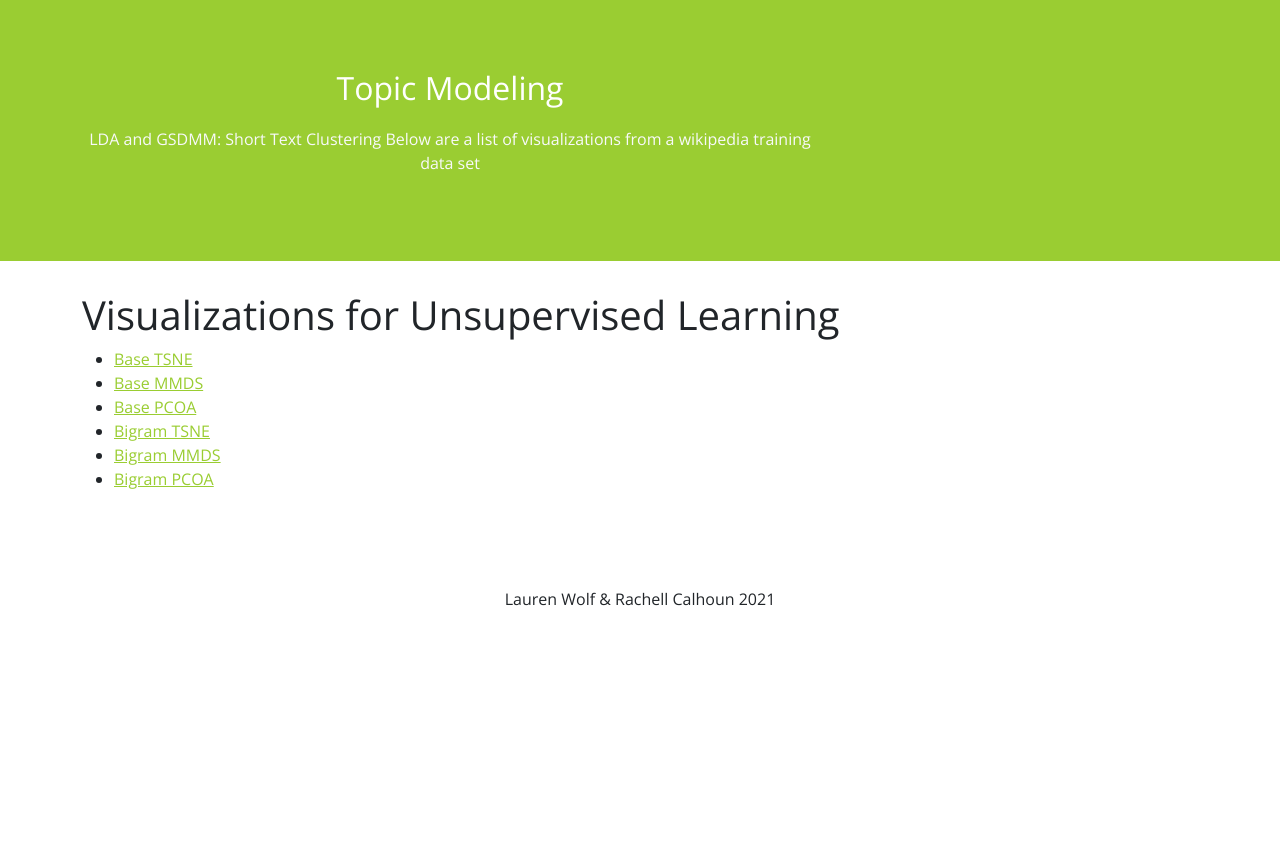
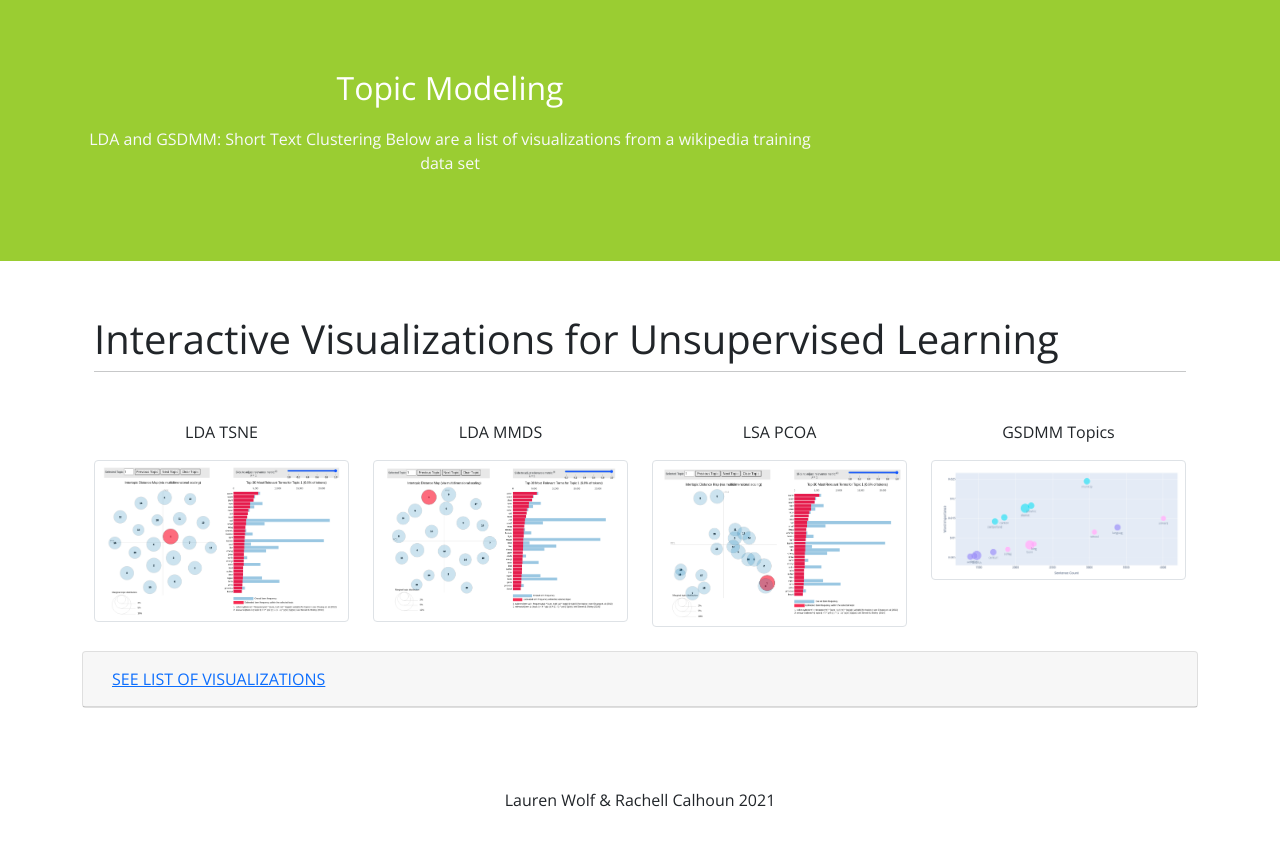
Before and after one commit to RachellCalhoun/text-prediction-app, a Django app: page /unsupervised/ in a window 1280 px wide. Shown: the part 74-942 px from the top of the page. Before the commit the page ends 680 px from the top, so only its background shows below. Run offline with Django 3.2, Linux system fonts and the light colour scheme.

Commit message:
add gallery

```diff
--- /dev/null
+++ b/textprediction/predict/templates/predict/_gallery.html
@@ -0,0 +1,38 @@
+
+<!-- Page Content -->
+<div class="container">
+
+    <h1 class="fw-light text-center text-lg-start mt-4 mb-0">Interactive Visualizations for Unsupervised Learning</h1>
+
+    <hr class="mt-2 mb-5">
+
+    <div class="row text-center text-lg-start">
+
+      <div class="col-lg-3 col-md-4 col-6">
+        <p class="text-center">LDA TSNE</p>
+        <a href='{% url "base_tsne" %}' class="d-block mb-4 h-100">
+
+          <img class="img-fluid img-thumbnail" src="../static/base_tsne.png" alt="LDA TSNE">
+        </a>
+      </div>
+      <div class="col-lg-3 col-md-4 col-6">
+        <p class="text-center">LDA MMDS</p>
+        <a href='{% url "base_mmds" %}' class="d-block mb-4 h-100">
+          <img class="img-fluid img-thumbnail" src="../static/base_mmds.png" alt="LDA MMDS">
+        </a>
+      </div>
+      <div class="col-lg-3 col-md-4 col-6">
+        <p class="text-center">LSA PCOA</p>
+        <a href='{% url "base_pcoa" %}' class="d-block mb-4 h-100">
+          <img class="img-fluid img-thumbnail" src="../static/base_pcoa.png" alt="LSA PCOA">
+        </a>
+      </div>
+      <div class="col-lg-3 col-md-4 col-6">
+        <p class="text-center">GSDMM Topics</p>
+        <a href='{% url "topics" %}' class="d-block mb-4 h-100">
+          <img class="img-fluid img-thumbnail" src="../static/topics.png" alt="GSDMM Topics">
+        </a>
+      </div>
+    </div>
+
+  </div>
--- a/textprediction/predict/templates/predict/lda_base_mmds.html
+++ b/textprediction/predict/templates/predict/lda_base_mmds.html
@@ -5,6 +5,7 @@
   <p class="text-light">Professionally cultivate one-to-one customer service with robust ideas. Dynamically innovate resource-leveling customer service for state of the art customer service.</p>
   {% endblock top_section %}
 {% block content %}
+
 <link rel="stylesheet" type="text/css" href="https://cdn.jsdelivr.net/gh/bmabey/pyLDAvis@3.3.1/pyLDAvis/js/ldavis.v1.0.0.css">
 
 
--- a/textprediction/predict/templates/predict/unsupervised_index.html
+++ b/textprediction/predict/templates/predict/unsupervised_index.html
@@ -6,8 +6,20 @@
   <p class="text-light">LDA and GSDMM: Short Text Clustering Below are a list of visualizations from a wikipedia training data set</p>
   {% endblock top_section %}
 {% block content %}
+{% include 'predict/_gallery.html' %}
 
-<h1>Visualizations for Unsupervised Learning</h1>
+<div id="accordion">
+  <div class="card">
+    <div class="card-header" id="headingOne">
+      <h5 class="mb-0">
+        <button class="btn btn-link" data-toggle="collapse" data-target="#collapseOne" aria-expanded="false" aria-controls="collapseOne">
+          See list of Visualizations
+        </button>
+      </h5>
+    </div>
+
+    <div id="collapseOne" class="collapse" aria-labelledby="headingOne" data-parent="#accordion">
+      <div class="card-body">
         <ul>
           <li><a href='{% url "base_tsne" %}'>Base TSNE</a> </li>
           <li><a href='{% url "base_mmds" %}'>Base MMDS</a> </li>
@@ -15,5 +27,12 @@
           <li><a href='{% url "bigram_tsne" %}'>Bigram TSNE</a> </li>
           <li><a href='{% url "bigram_mmds" %}'>Bigram MMDS</a> </li>
           <li><a href='{% url "bigram_pcoa" %}'>Bigram PCOA</a> </li>
+          <li><a href='{% url "topics" %}'>Topics</a> </li>
         </ul>
- {% endblock %}
+      </div>
+    </div>
+  </div>
+
+</div>
+
+ {% endblock content %}
--- a/textprediction/predict/urls.py
+++ b/textprediction/predict/urls.py
@@ -15,7 +15,7 @@ urlpatterns = [
     path('unsupervised/visualization/bigram_lda/tsne/', TemplateView.as_view(template_name="predict/lda_base_tsne.html"), name="bigram_tsne"),
     path('unsupervised/visualization/bigram_lda/mmds/', TemplateView.as_view(template_name="predict/lda_base_mmds.html"), name="bigram_mmds"),
     path('unsupervised/visualization/bigram_lda/pcoa/', TemplateView.as_view(template_name="predict/lda_base_pcoa.html"), name="bigram_pcoa"),
-    path('unsupervised/visualization/gsdmm/plotly/', TemplateView.as_view(template_name="predict/plotly_topics.html")),
+    path('unsupervised/visualization/gsdmm/plotly/', TemplateView.as_view(template_name="predict/plotly_topics.html"), name="topics"),
     path('unsupervised/', TemplateView.as_view(template_name='predict/unsupervised_index.html'), name="unsupervised"),
     path('resources/', TemplateView.as_view(template_name="predict/resources.html"), name='resources'),
 
```
Also changed, not shown: textprediction/predict/templates/predict/supervised.html (+14 -4 lines), textprediction/predict/static/base_mmds.png (added), textprediction/predict/static/base_pcoa.png (added), textprediction/predict/static/base_tsne.png (added), textprediction/predict/static/bi_tsne.png (added), textprediction/predict/static/newplot.png (added), textprediction/predict/static/topics.png (added). Lines whose indentation alone changed are shown as unchanged.
